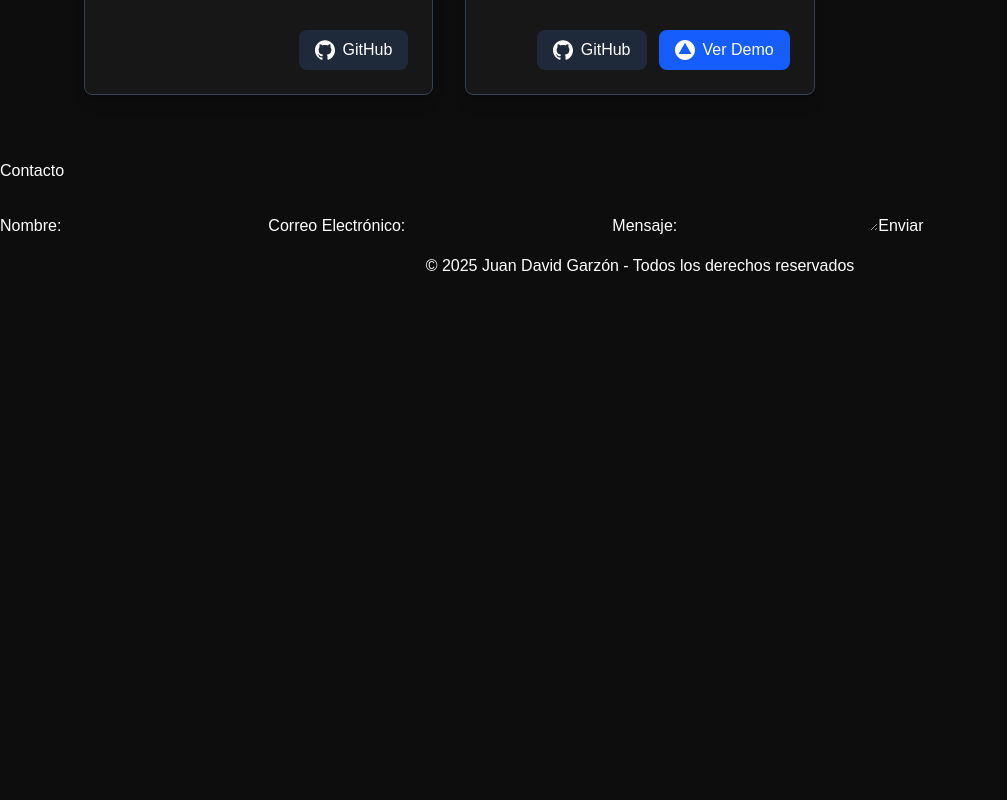
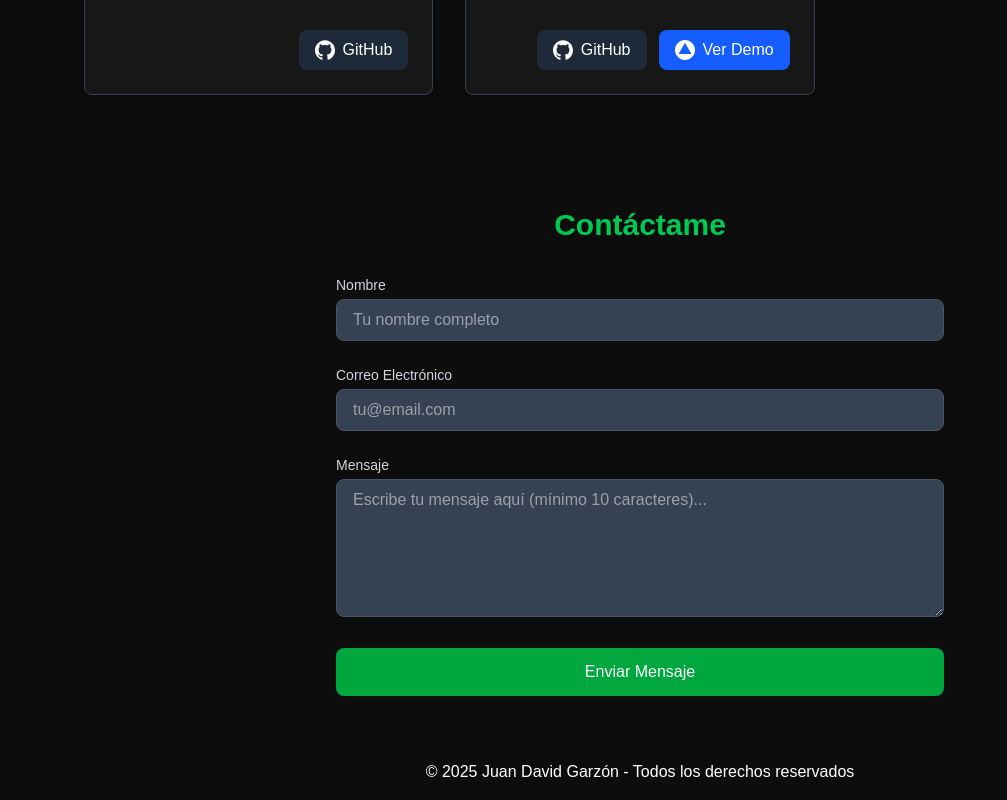
Before and after one commit to DavidGarzonDev/portafolio, a React (Vite) app: page /contact in a window 1280 px wide. Shown: the part 1664-2464 px from the top of the page, without its empty margins (0-1007 px from the left). Before the commit the page ends 1958 px from the top, so only its background shows below. Built offline with nearby package versions, Linux system fonts and the light colour scheme; no server answers.

Commit message:
actualizando el contacto para que todos los mensajes sean recibidos a mi correo de manera correcta

```diff
--- a/src/pages/Contact.jsx
+++ b/src/pages/Contact.jsx
@@ -5,8 +5,7 @@ const Contact = () => {
     const serviceID = import.meta.env.VITE_EMAILJS_SERVICE_ID;
     const templateID = import.meta.env.VITE_EMAILJS_TEMPLATE_ID;
     const publicKey = import.meta.env.VITE_EMAILJS_PUBLIC_KEY;
-
-
+    const myEmail = import.meta.env.VITE_MY_EMAIL;
 
     const [formData, setFormData] = useState({
         name: "",
@@ -15,66 +14,150 @@ const Contact = () => {
     });
 
     const [errors, setErrors] = useState({});
+    const [isSubmitting, setIsSubmitting] = useState(false);
     const [sent, setSent] = useState(false);
 
     const handleChange = (e) => {
-        setFormData({ ...formData, [e.target.name]: e.target.value });
+        const { name, value } = e.target;
+        setFormData(prev => ({ ...prev, [name]: value }));
+        if (errors[name]) setErrors(prev => ({ ...prev, [name]: "" }));
     };
 
     const validate = () => {
         let newErrors = {};
-        if (!formData.name.trim()) newErrors.name = "El nombre es obligatorio.";
-        if (!formData.email.includes("@")) newErrors.email = "Correo no válido.";
-        if (!formData.message.trim()) newErrors.message = "Mensaje vacío.";
+        if (!formData.name.trim()) newErrors.name = "El nombre es obligatorio";
+        if (!formData.email.trim()) {
+            newErrors.email = "El correo es obligatorio";
+        } else if (!/^[^\s@]+@[^\s@]+\.[^\s@]+$/.test(formData.email)) {
+            newErrors.email = "Correo no válido";
+        }
+        if (!formData.message.trim()) newErrors.message = "Por favor escribe tu mensaje";
+        if (formData.message.length < 10) newErrors.message = "El mensaje es muy corto (mínimo 10 caracteres)";
 
         setErrors(newErrors);
         return Object.keys(newErrors).length === 0;
     };
 
-    const handleSubmit = (e) => {
+    const handleSubmit = async (e) => {
         e.preventDefault();
-        if (validate()) {
-            emailjs
-                .send(
-                    serviceID,
-                    templateID,
-                    {
-                        user_name: formData.name,
-                        user_email: formData.email,
-                        message: formData.message,
-                        to_email: import.meta.env.VITE_MY_EMAIL
-                    },
-                    publicKey
-                )
-                .then(() => {
-                    setSent(true);
-                    setFormData({ name: "", email: "", message: "" });
-                    setTimeout(() => setSent(false), 3000);
-                })
-                .catch((error) => console.error("Error al enviar el mensaje:", error));
+        if (!validate()) return;
+
+        setIsSubmitting(true);
+
+        try {
+            const emailData = {
+                from_name: formData.name,
+                from_email: formData.email,
+                message: formData.message,
+                to_email: myEmail,
+                date: new Date().toLocaleString('es-ES', {
+                    weekday: 'long',
+                    year: 'numeric',
+                    month: 'long',
+                    day: 'numeric',
+                    hour: '2-digit',
+                    minute: '2-digit'
+                }),
+                reply_link: `mailto:${formData.email}?subject=Respuesta a tu mensaje&body=Hola ${encodeURIComponent(formData.name)},%0A%0A`
+            };
+
+            await emailjs.send(serviceID, templateID, emailData, publicKey);
+
+            setSent(true);
+            setFormData({ name: "", email: "", message: "" });
+            setTimeout(() => setSent(false), 5000);
+        } catch (error) {
+            console.error("Error al enviar el mensaje:", error);
+            setErrors({ submit: "Error al enviar. Intenta nuevamente." });
+        } finally {
+            setIsSubmitting(false);
         }
     };
 
     return (
-        <div>
-            <h2>Contacto</h2>
-            {sent && <p style={{ color: "green" }}>Mensaje enviado con éxito!</p>}
-            <form onSubmit={handleSubmit}>
-                <label htmlFor="name">Nombre:</label>
-                <input type="text" id="name" name="name" value={formData.name} onChange={handleChange} />
-                {errors.name && <p style={{ color: "red" }}>{errors.name}</p>}
+        <section id="contact" className="max-w-2xl mx-auto py-12 px-4 sm:px-6 lg:px-8">
+            <h2 className="text-3xl font-bold text-center text-green-500 mb-8">Contáctame</h2>
 
-                <label htmlFor="email">Correo Electrónico:</label>
-                <input type="email" id="email" name="email" value={formData.email} onChange={handleChange} />
-                {errors.email && <p style={{ color: "red" }}>{errors.email}</p>}
+            {sent && (
+                <div className="mb-6 p-4 bg-green-100 border border-green-400 text-green-700 rounded">
+                    ¡Mensaje enviado con éxito! Me pondré en contacto contigo pronto.
+                </div>
+            )}
 
-                <label htmlFor="message">Mensaje:</label>
-                <textarea id="message" name="message" value={formData.message} onChange={handleChange}></textarea>
-                {errors.message && <p style={{ color: "red" }}>{errors.message}</p>}
+            {errors.submit && (
+                <div className="mb-6 p-4 bg-red-100 border border-red-400 text-red-700 rounded">
+                    {errors.submit}
+                </div>
+            )}
 
-                <button type="submit">Enviar</button>
+            <form onSubmit={handleSubmit} className="space-y-6">
+                <div>
+                    <label htmlFor="name" className="block text-sm font-medium text-gray-300 mb-1">
+                        Nombre
+                    </label>
+                    <input
+                        type="text"
+                        id="name"
+                        name="name"
+                        value={formData.name}
+                        onChange={handleChange}
+                        className={`w-full px-4 py-2 rounded-lg border ${errors.name ? 'border-red-500' : 'border-gray-600'} bg-gray-700 text-white focus:ring-2 focus:ring-green-500 focus:border-transparent`}
+                        placeholder="Tu nombre completo"
+                    />
+                    {errors.name && <p className="mt-1 text-sm text-red-400">{errors.name}</p>}
+                </div>
+
+                <div>
+                    <label htmlFor="email" className="block text-sm font-medium text-gray-300 mb-1">
+                        Correo Electrónico
+                    </label>
+                    <input
+                        type="email"
+                        id="email"
+                        name="email"
+                        value={formData.email}
+                        onChange={handleChange}
+                        className={`w-full px-4 py-2 rounded-lg border ${errors.email ? 'border-red-500' : 'border-gray-600'} bg-gray-700 text-white focus:ring-2 focus:ring-green-500 focus:border-transparent`}
+                        placeholder="tu@email.com"
+                    />
+                    {errors.email && <p className="mt-1 text-sm text-red-400">{errors.email}</p>}
+                </div>
+
+                <div>
+                    <label htmlFor="message" className="block text-sm font-medium text-gray-300 mb-1">
+                        Mensaje
+                    </label>
+                    <textarea
+                        id="message"
+                        name="message"
+                        rows="5"
+                        value={formData.message}
+                        onChange={handleChange}
+                        className={`w-full px-4 py-2 rounded-lg border ${errors.message ? 'border-red-500' : 'border-gray-600'} bg-gray-700 text-white focus:ring-2 focus:ring-green-500 focus:border-transparent`}
+                        placeholder="Escribe tu mensaje aquí (mínimo 10 caracteres)..."
+                    ></textarea>
+                    {errors.message && <p className="mt-1 text-sm text-red-400">{errors.message}</p>}
+                </div>
+
+                <div>
+                    <button
+                        type="submit"
+                        disabled={isSubmitting}
+                        className={`w-full py-3 px-4 bg-green-600 hover:bg-green-700 text-white font-medium rounded-lg transition duration-200 ${isSubmitting ? 'opacity-70 cursor-not-allowed' : ''}`}
+                    >
+                        {isSubmitting ? (
+                            <span className="flex items-center justify-center">
+                                <svg className="animate-spin -ml-1 mr-2 h-4 w-4 text-white" xmlns="http://www.w3.org/2000/svg" fill="none" viewBox="0 0 24 24">
+                                    <circle className="opacity-25" cx="12" cy="12" r="10" stroke="currentColor" strokeWidth="4"></circle>
+                                    <path className="opacity-75" fill="currentColor" d="M4 12a8 8 0 018-8V0C5.373 0 0 5.373 0 12h4zm2 5.291A7.962 7.962 0 014 12H0c0 3.042 1.135 5.824 3 7.938l3-2.647z"></path>
+                                </svg>
+                                Enviando...
+                            </span>
+                        ) : 'Enviar Mensaje'}
+                    </button>
+                </div>
             </form>
-        </div>
+        </section>
     );
 };
 
```
